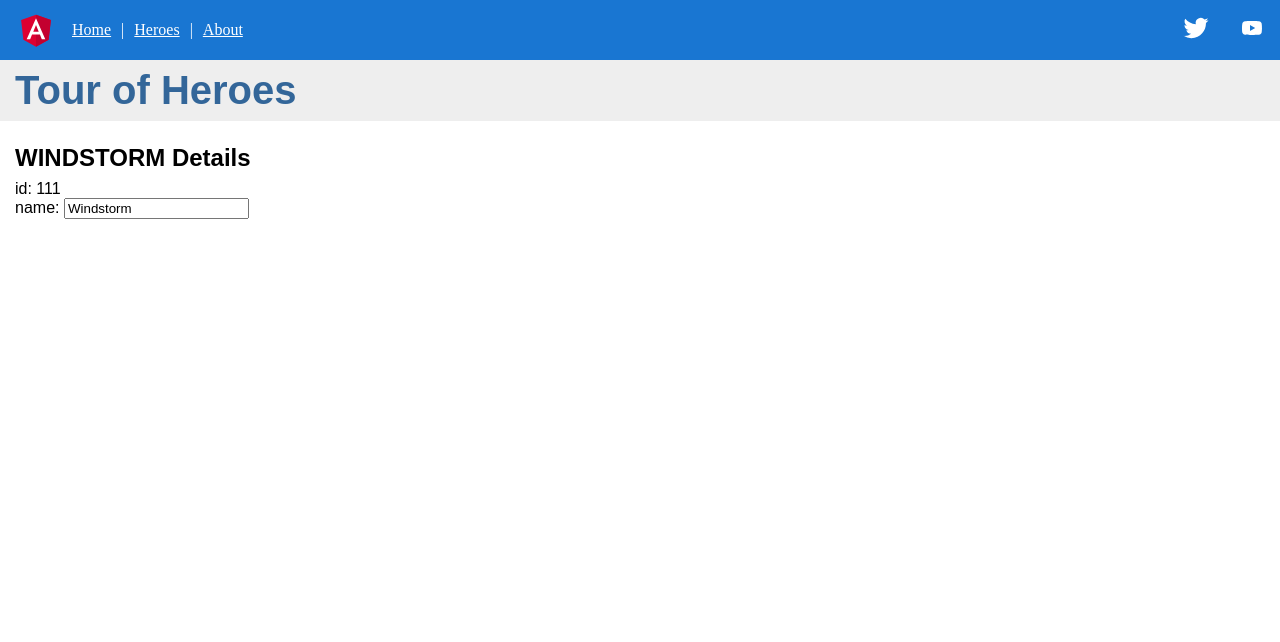
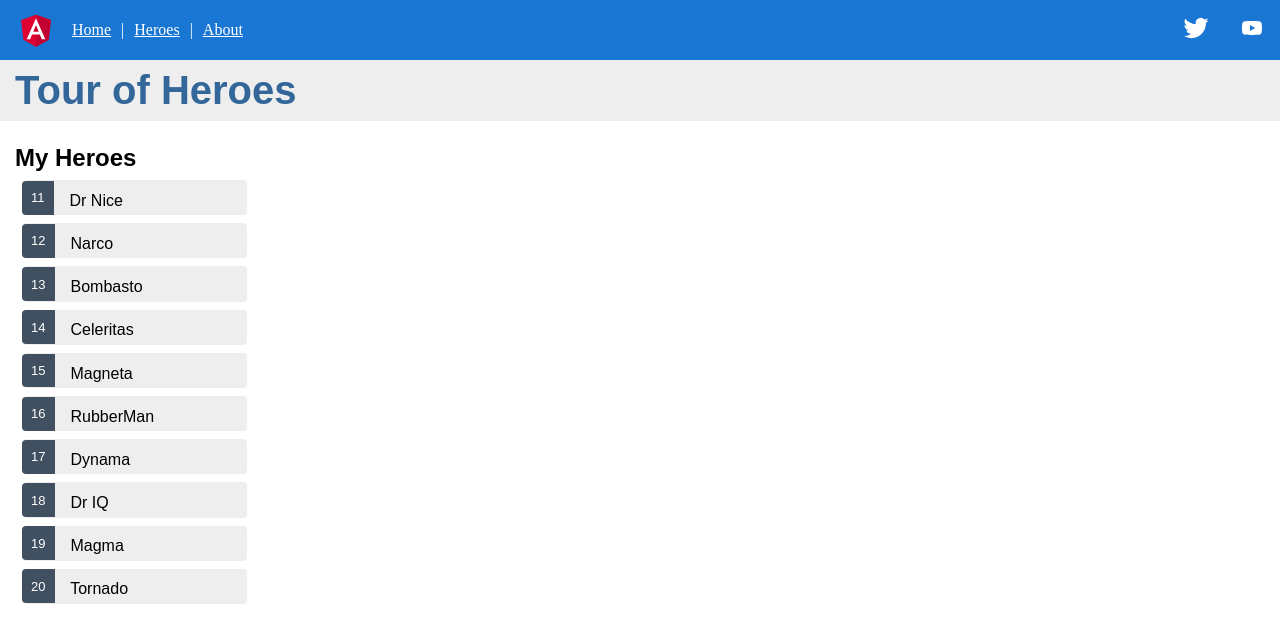
Before and after one commit to davidkoojohn/angular-website, an Angular app: page /heroes in a window 1280 px wide. Shown: the top 642 px of the page. Built offline with nearby package versions, Linux system fonts and the light colour scheme.

Commit message:
add heroes list

```diff
--- a/src/app/heroes-main/heroes-main.component.html
+++ b/src/app/heroes-main/heroes-main.component.html
@@ -1,6 +1,21 @@
-<h2>{{ hero.name | uppercase }} Details</h2>
-<div><span>id: </span>{{ hero.id }}</div>
-<div>
-  <label for="name">name: </label>
-  <input id="name" [(ngModel)]="hero.name" placeholder="name">
+<h2>My Heroes</h2>
+<ul class="heroes">
+  <li
+    *ngFor="let item of heroes"
+    (click)="handleSelect(item)"
+    [class.selected]="selectedHero === item"
+  >
+    <span class="badge">{{ item.id }}</span>
+    {{ item.name }}
+  </li>
+</ul>
+
+<div *ngIf="selectedHero">
+  <hr>
+  <h2>{{ selectedHero.name | uppercase }} Details</h2>
+  <div><span>id: </span>{{ selectedHero.id }}</div>
+  <div>
+    <label for="name">name: </label>
+    <input id="name" [(ngModel)]="selectedHero.name" placeholder="name">
+  </div>
 </div>
--- a/src/app/heroes-main/heroes-main.component.less
+++ b/src/app/heroes-main/heroes-main.component.less
@@ -0,0 +1,58 @@
+.heroes {
+  margin: 0 0 2em 0;
+  list-style-type: none;
+  padding: 0;
+  width: 15em;
+
+  li {
+    cursor: pointer;
+    position: relative;
+    left: 0;
+    background-color: #EEE;
+    margin: .5em;
+    padding: .3em 0;
+    height: 1.6em;
+    border-radius: 4px;
+    transition: left .5s;
+
+    .badge {
+      display: inline-block;
+      font-size: small;
+      color: white;
+      padding: 0.8em 0.7em 0 0.7em;
+      background-color:#405061;
+      line-height: 1em;
+      position: relative;
+      left: -1px;
+      top: -4px;
+      height: 1.8em;
+      margin-right: .8em;
+      border-radius: 4px 0 0 4px;
+    }
+
+    &:hover {
+      color: #2c3a41;
+      background-color: #e6e6e6;
+      left: .1em;
+    }
+
+    &.selected {
+      background-color: black;
+      color: white;
+    }
+
+    &.selected:hover {
+      background-color: #505050;
+      color: white;
+    }
+
+    &.selected:active {
+      background-color: black;
+      color: white;
+    }
+  }
+}
+
+input {
+  padding: .5rem;
+}
--- a/src/app/heroes-main/heroes-main.component.ts
+++ b/src/app/heroes-main/heroes-main.component.ts
@@ -1,5 +1,6 @@
 import { Component, OnInit } from '@angular/core';
 import { IHero } from "../hero"
+import { HEROES } from "../mock-heroes"
 
 @Component({
   selector: 'app-heroes-main',
@@ -10,10 +11,13 @@
 
   constructor() { }
 
-  hero: IHero = {
-    id: 111,
-    name: 'Windstorm'
-  };
+  heroes: IHero[] = HEROES;
+
+  selectedHero?: IHero;
+  handleSelect(hero: IHero): void {
+    this.selectedHero = hero
+    console.log(this.selectedHero)
+  }
 
   ngOnInit(): void {
   }
--- /dev/null
+++ b/src/app/mock-heroes.ts
@@ -0,0 +1,14 @@
+import { IHero } from "./hero"
+
+export const HEROES: IHero[] = [
+  { id: 11, name: 'Dr Nice' },
+  { id: 12, name: 'Narco' },
+  { id: 13, name: 'Bombasto' },
+  { id: 14, name: 'Celeritas' },
+  { id: 15, name: 'Magneta' },
+  { id: 16, name: 'RubberMan' },
+  { id: 17, name: 'Dynama' },
+  { id: 18, name: 'Dr IQ' },
+  { id: 19, name: 'Magma' },
+  { id: 20, name: 'Tornado' }
+]
```
